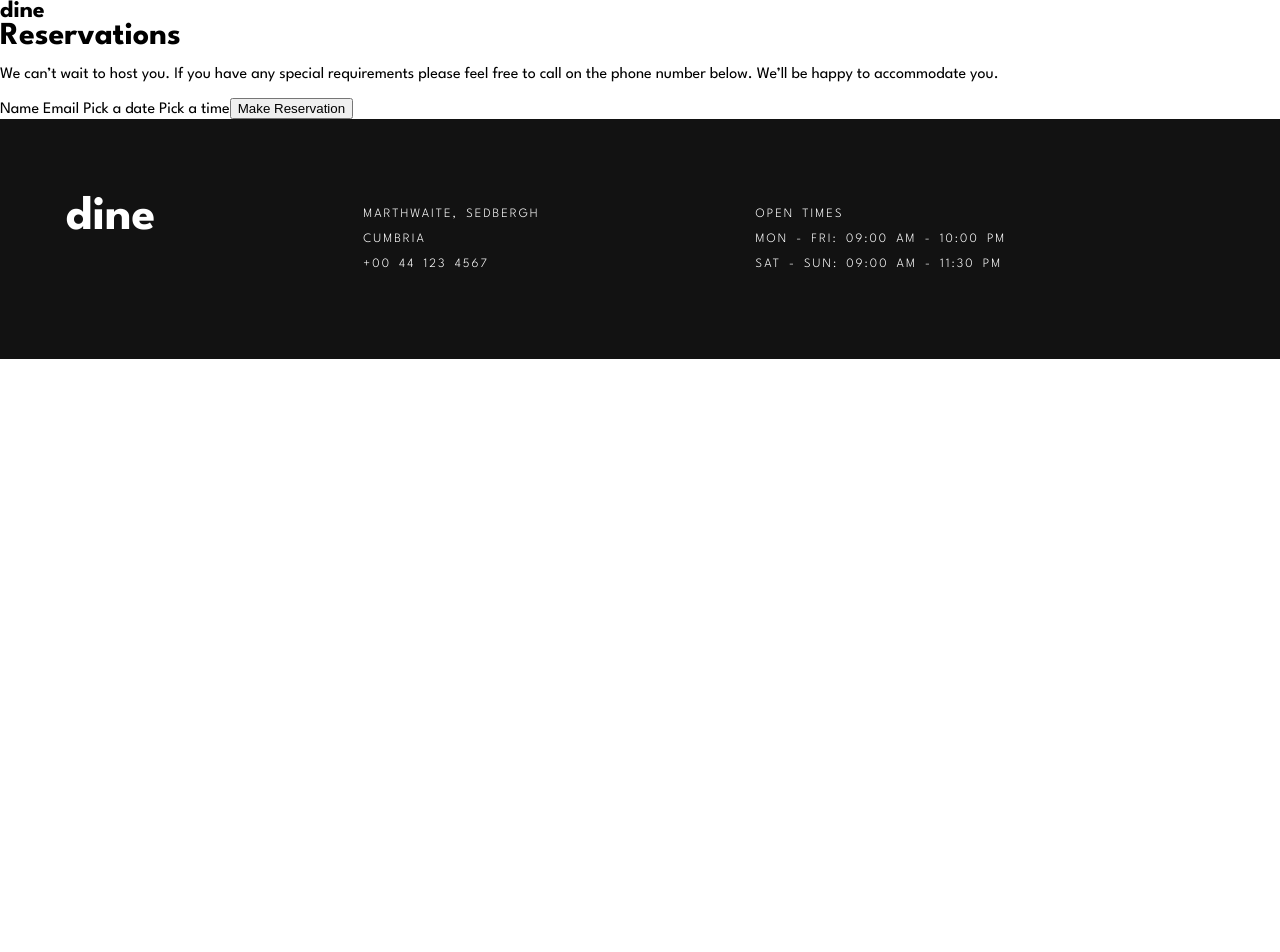
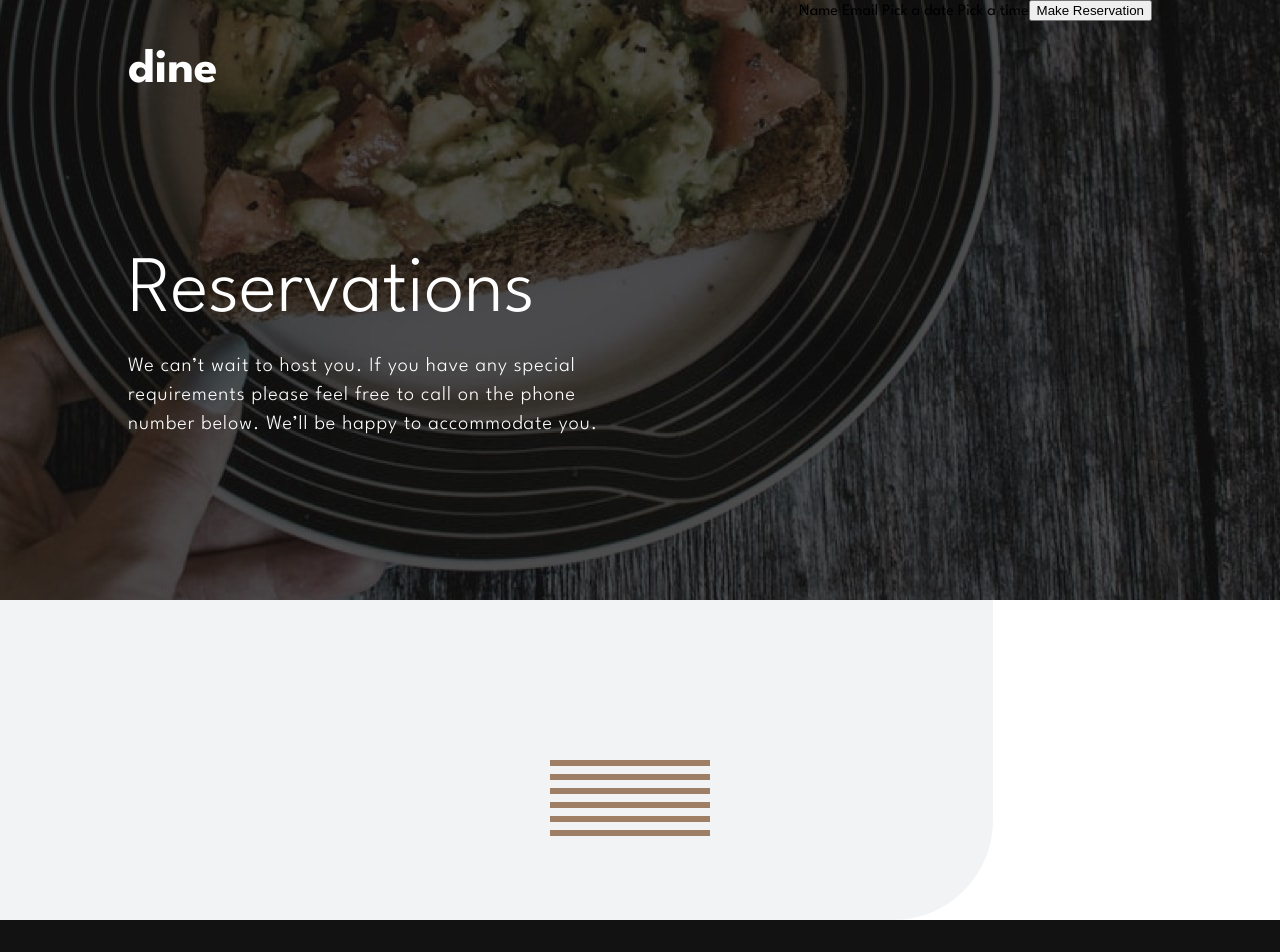
Before and after one commit to litewskidev/dine-restaurant, a React (Create React App) app: page /booking in a window 1280 px wide. Shown: the top 952 px of the page. Before the commit the page ends 800 px from the top, so only its background shows below. Built offline with nearby package versions, Linux system fonts and the light colour scheme.

Commit message:
add  HeroBooking module

```diff
--- a/src/components/Booking/Booking.js
+++ b/src/components/Booking/Booking.js
@@ -1,12 +1,19 @@
 import Address from "../Address/Address";
 import BookingForm from "../BookingForm/BookingForm";
 import HeroBooking from "../HeroBooking/HeroBooking";
+import styles from './Booking.module.scss';
+import pattern__lines from '../../images/patterns/pattern-lines.svg';
 
 const Booking = () => {
   return(
     <main>
-      <HeroBooking />
-      <BookingForm />
+      <div className={styles.booking}>
+        <HeroBooking />
+        <BookingForm />
+      </div>
+      <div className={styles.booking__img}>
+        <img className={styles.pattern__lines} src={pattern__lines} alt='' />
+      </div>
       <Address />
     </main>
   );
--- a/src/components/Booking/Booking.module.scss
+++ b/src/components/Booking/Booking.module.scss
@@ -0,0 +1,21 @@
+.booking {
+  max-width: 100%;
+  height: 37.5rem;
+  display: flex;
+  justify-content: space-between;
+  padding: 0 10%;
+  background: url(../../images/booking/hero-bg-desktop.jpg);
+}
+
+.booking__img{
+  background: url(../../images/patterns/pattern-curve-bottom-right.svg) no-repeat;
+  background-position: bottom left;
+  height: 20rem;
+  position: relative;
+}
+
+.pattern__lines {
+  position: absolute;
+  top: 50%;
+  left: 43%
+}
--- a/src/components/HeroBooking/HeroBooking.js
+++ b/src/components/HeroBooking/HeroBooking.js
@@ -2,10 +2,14 @@ import styles from './HeroBooking.module.scss';
 
 const HeroBooking = () => {
   return(
-    <div>
-      <h2>dine</h2>
-      <h1>Reservations</h1>
-      <p>We can’t wait to host you. If you have any special requirements please feel free to call on the phone number below. We’ll be happy to accommodate you.</p>
+    <div className={styles.herobooking}>
+      <h2 className={styles.herobooking__title}>dine</h2>
+      <div className={styles.herobooking__description}>
+        <h1 className='text__L'>Reservations</h1>
+        <p className='p__text'>We can’t wait to host you.
+        If you have any special requirements please feel free
+        to call on the phone number below. We’ll be happy to accommodate you.</p>
+      </div>
     </div>
   );
 };
--- a/src/components/HeroBooking/HeroBooking.module.scss
+++ b/src/components/HeroBooking/HeroBooking.module.scss
@@ -0,0 +1,31 @@
+@import '../../styles/settings.scss';
+
+.herobooking {
+  max-width: 100%;
+  display: flex;
+  flex-direction: column;
+  gap: 15px;
+  padding-top: 3rem;
+  color: $white;
+}
+
+.herobooking__title {
+  font-size: 3rem;
+  margin-bottom: 3em;
+}
+
+.herobooking__description {
+  h1 {
+    font-weight: 300;
+    font-size: 5rem;
+    line-height: 5rem;
+    margin-bottom: 10px;
+  }
+
+  p {
+    max-width: 30rem;
+    font-size: 1.27*$base-size;
+    font-weight: 300;
+    line-height: 1.8rem;
+  }
+}
```
